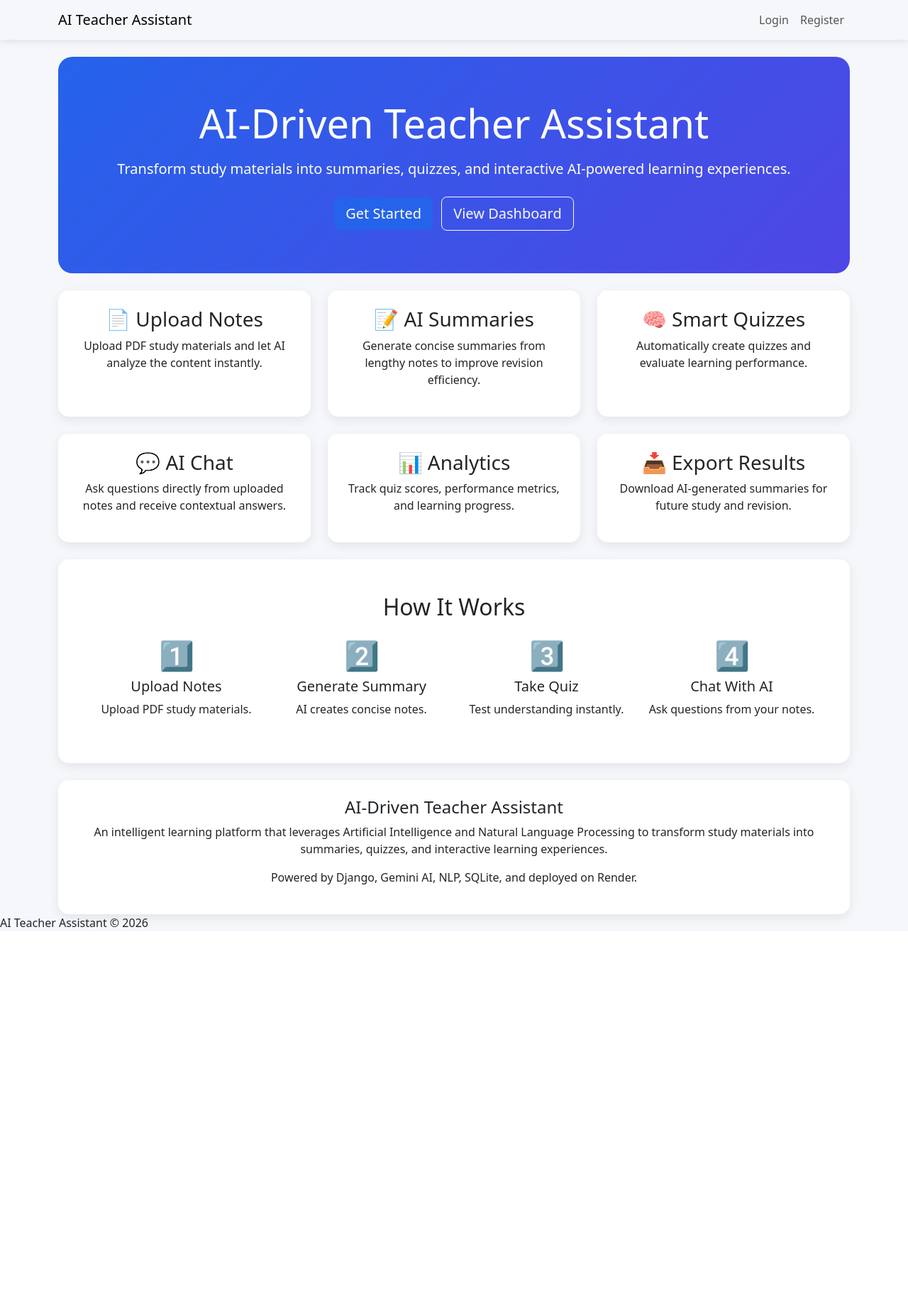
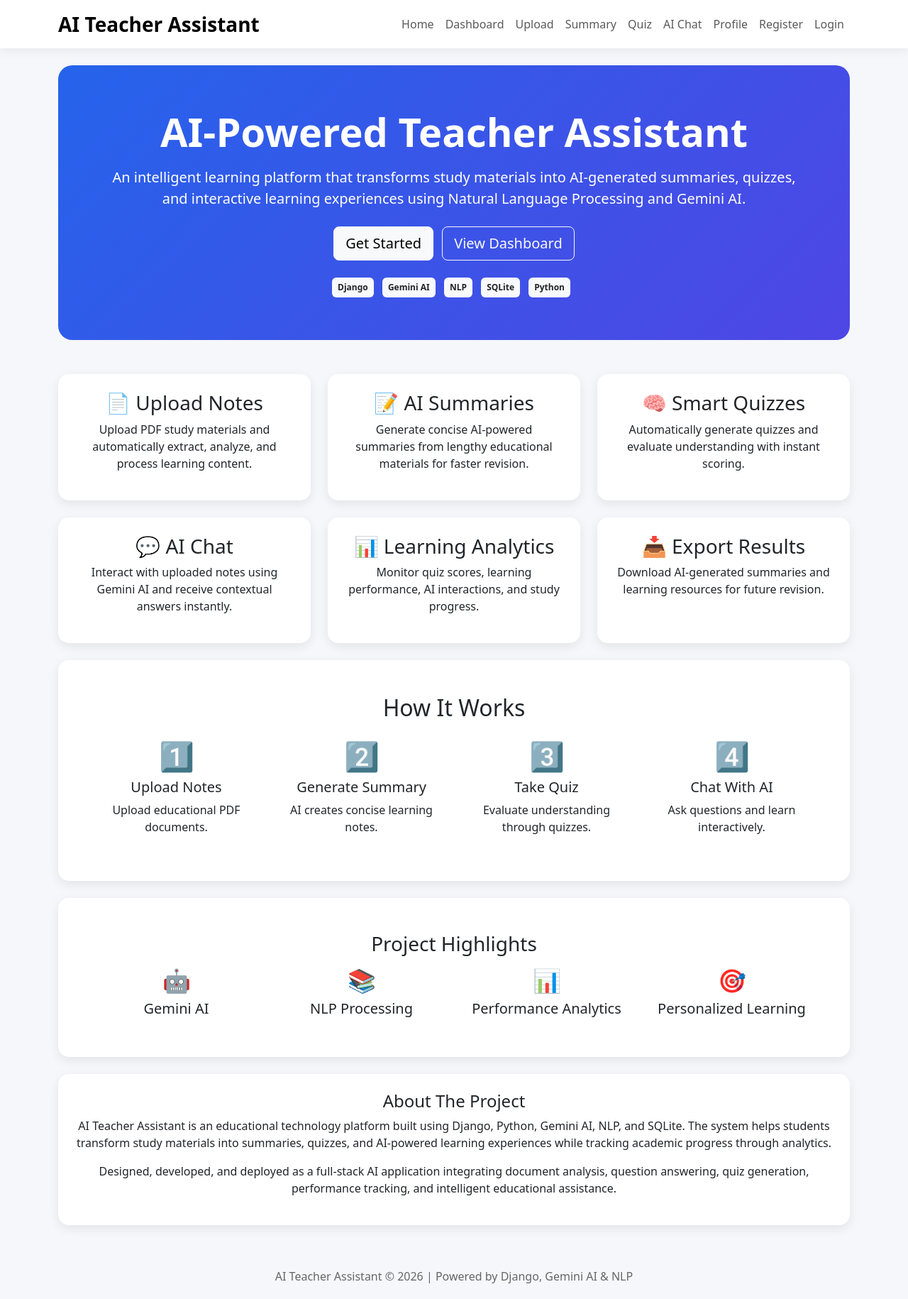
Before and after one commit to prathyusha031/AI-Driven-Teacher-Assistant, a Django app: page / in a window 1280 px wide. Shown: the whole page at 71% size. Before the commit the page ends 1306 px from the top, so only its background shows below. Run offline with Django 5.2, Linux system fonts and the light colour scheme.

Commit message:
Updated settings, views and templates

```diff
--- a/ai_teacher/settings.py
+++ b/ai_teacher/settings.py
@@ -132,3 +132,7 @@ load_dotenv(os.path.join(BASE_DIR, ".env"))
 GEMINI_API_KEY = os.getenv(
     "GEMINI_API_KEY"
 )
+
+LOGIN_URL = '/login/'
+LOGIN_REDIRECT_URL = '/dashboard/'
+LOGOUT_REDIRECT_URL = '/'
--- a/assistant/views.py
+++ b/assistant/views.py
@@ -12,6 +12,7 @@ from .chat_utils import ask_question
 from django.http import HttpResponse
 from reportlab.pdfgen import canvas
 from django.db.models import Avg, Max
+from django.contrib.auth.decorators import login_required
 
 
 
@@ -68,6 +69,7 @@ def login_view(request):
 
 from .models import UploadedDocument
 
+@login_required
 def dashboard(request):
 
     documents = UploadedDocument.objects.all()
@@ -104,6 +106,7 @@ def dashboard(request):
         }
     )
 
+@login_required
 def upload_document(request):
 
     if request.method == "POST":
@@ -161,6 +164,7 @@ def upload_document(request):
     )
 
 
+@login_required
 def quiz_page(request):
 
     documents = UploadedDocument.objects.all().order_by(
@@ -235,6 +239,7 @@ def quiz_page(request):
         }
     )
 
+@login_required
 def summary_page(request):
 
     documents = UploadedDocument.objects.exclude(
@@ -250,9 +255,11 @@ def summary_page(request):
     )
 
 
+@login_required
 def profile_page(request):
     return render(request, 'profile.html')
 
+@login_required
 def quiz_results(request):
 
     results = QuizResult.objects.all().order_by(
@@ -274,6 +281,7 @@ def start_learning(request):
 
     return redirect('login')
 
+@login_required
 def chat_page(request):
 
     documents = UploadedDocument.objects.all()
@@ -314,8 +322,8 @@ def chat_page(request):
         }
     )
 
+@login_required
 def download_summary(request, doc_id):
-
     document = UploadedDocument.objects.get(
         id=doc_id
     )
--- a/templates/base.html
+++ b/templates/base.html
@@ -11,10 +11,21 @@
 
         body{
             background:#f5f7fb;
+            min-height:100vh;
         }
 
         .navbar{
-        box-shadow:0 2px 10px rgba(0,0,0,0.1);
+            background:white;
+            box-shadow:0 2px 15px rgba(0,0,0,0.08);
+        }
+
+        .navbar-brand{
+            font-size:28px;
+            font-weight:700;
+        }
+
+        .nav-link{
+            font-weight:500;
         }
 
         .hero{
@@ -43,39 +54,100 @@
             background:#1d4ed8;
         }
 
+        footer{
+            text-align:center;
+            margin-top:40px;
+            padding:20px;
+            color:#666;
+        }
+
     </style>
 
 </head>
 
 <body>
 
-<nav class="navbar navbar-expand-lg">
+<nav class="navbar navbar-expand-lg navbar-light">
 
     <div class="container">
 
-        <a class="navbar-brand" href="/">AI Teacher Assistant</a>
+        <a class="navbar-brand" href="/">
+            AI Teacher Assistant
+        </a>
 
-        <div class="navbar-nav ms-auto">
+        <button
+            class="navbar-toggler"
+            type="button"
+            data-bs-toggle="collapse"
+            data-bs-target="#navbarNav"
+        >
+            <span class="navbar-toggler-icon"></span>
+        </button>
+
+        <div
+            class="collapse navbar-collapse"
+            id="navbarNav"
+        >
+
+            <ul class="navbar-nav ms-auto">
+
+                <li class="nav-item">
+                    <a class="nav-link" href="/">Home</a>
+                </li>
+
+                <!-- SHOW ALL FEATURES -->
+
+                <li class="nav-item">
+                    <a class="nav-link" href="/dashboard/">Dashboard</a>
+                </li>
+
+                <li class="nav-item">
+                    <a class="nav-link" href="/upload/">Upload</a>
+                </li>
+
+                <li class="nav-item">
+                    <a class="nav-link" href="/summary/">Summary</a>
+                </li>
+
+                <li class="nav-item">
+                    <a class="nav-link" href="/quiz/">Quiz</a>
+                </li>
+
+                <li class="nav-item">
+                    <a class="nav-link" href="/chat/">AI Chat</a>
+                </li>
+
+                <li class="nav-item">
+                    <a class="nav-link" href="/profile/">Profile</a>
+                </li>
 
                 {% if user.is_authenticated %}
 
-        <a class="nav-link" href="/dashboard/">Dashboard</a>
-        <a class="nav-link" href="/upload/">Upload</a>
-        <a class="nav-link" href="/summary/">Summary</a>
-        <a class="nav-link" href="/quiz/">Quiz</a>
-        <a class="nav-link" href="/chat/">AI Chat</a>
-        <a class="nav-link" href="/profile/">Profile</a>
-        <a class="nav-link" href="/logout/">Logout</a>
+                    <li class="nav-item">
+                        <a class="nav-link text-danger" href="/logout/">
+                            Logout
+                        </a>
+                    </li>
 
                 {% else %}
 
-        <a class="nav-link" href="/login/">Login</a>
-        <a class="nav-link" href="/register/">Register</a>
+                    <li class="nav-item">
+                        <a class="nav-link" href="/register/">
+                            Register
+                        </a>
+                    </li>
+
+                    <li class="nav-item">
+                        <a class="nav-link" href="/login/">
+                            Login
+                        </a>
+                    </li>
 
                 {% endif %}
 
+            </ul>
+
         </div>
-
 
     </div>
 
@@ -89,10 +161,10 @@
 </div>
 
 <footer>
+    AI Teacher Assistant © 2026 | Powered by Django, Gemini AI & NLP
+</footer>
 
-    AI Teacher Assistant © 2026
-
-</footer>
+<script src="https://cdn.jsdelivr.net/npm/bootstrap@5.3.3/dist/js/bootstrap.bundle.min.js"></script>
 
 </body>
 </html>
--- a/templates/home.html
+++ b/templates/home.html
@@ -2,22 +2,33 @@
 
 {% block content %}
 
-<div class="hero text-center mb-4">
+<div class="hero text-center mb-5">
 
-    <h1 class="display-4">
-        AI-Driven Teacher Assistant
+    <h1 class="display-4 fw-bold">
+        AI-Powered Teacher Assistant
     </h1>
 
     <p class="lead mt-3">
-        Transform study materials into summaries, quizzes,
-        and interactive AI-powered learning experiences.
+        An intelligent learning platform that transforms study materials into
+        AI-generated summaries, quizzes, and interactive learning experiences
+        using Natural Language Processing and Gemini AI.
     </p>
 
     <div class="mt-4">
 
-        <a href="/upload/" class="btn btn-primary btn-lg me-2">
-            Get Started
+        {% if user.is_authenticated %}
+
+        <a href="/upload/" class="btn btn-light btn-lg me-2">
+           Get Started
         </a>
+
+        {% else %}
+
+        <a href="/login/" class="btn btn-light btn-lg me-2">
+           Get Started
+        </a>
+
+        {% endif %}
 
         <a href="/dashboard/" class="btn btn-outline-light btn-lg">
             View Dashboard
@@ -25,17 +36,41 @@
 
     </div>
 
+    <div class="mt-4">
+
+        <span class="badge bg-light text-dark p-2 me-2">
+            Django
+        </span>
+
+        <span class="badge bg-light text-dark p-2 me-2">
+            Gemini AI
+        </span>
+
+        <span class="badge bg-light text-dark p-2 me-2">
+            NLP
+        </span>
+
+        <span class="badge bg-light text-dark p-2 me-2">
+            SQLite
+        </span>
+
+        <span class="badge bg-light text-dark p-2 me-2">
+            Python
+        </span>
+
+    </div>
+
 </div>
 
-<div class="row">
+<div class="row g-4">
 
     <div class="col-md-4">
         <a href="/upload/" style="text-decoration:none;color:inherit;">
             <div class="card p-4 h-100 text-center">
                 <h3>📄 Upload Notes</h3>
                 <p>
-                    Upload PDF study materials and let AI analyze
-                    the content instantly.
+                    Upload PDF study materials and automatically extract,
+                    analyze, and process learning content.
                 </p>
             </div>
         </a>
@@ -46,8 +81,8 @@
             <div class="card p-4 h-100 text-center">
                 <h3>📝 AI Summaries</h3>
                 <p>
-                    Generate concise summaries from lengthy notes
-                    to improve revision efficiency.
+                    Generate concise AI-powered summaries from lengthy
+                    educational materials for faster revision.
                 </p>
             </div>
         </a>
@@ -58,8 +93,8 @@
             <div class="card p-4 h-100 text-center">
                 <h3>🧠 Smart Quizzes</h3>
                 <p>
-                    Automatically create quizzes and evaluate
-                    learning performance.
+                    Automatically generate quizzes and evaluate
+                    understanding with instant scoring.
                 </p>
             </div>
         </a>
@@ -69,15 +104,15 @@
 
 <br>
 
-<div class="row">
+<div class="row g-4">
 
     <div class="col-md-4">
         <a href="/chat/" style="text-decoration:none;color:inherit;">
             <div class="card p-4 h-100 text-center">
                 <h3>💬 AI Chat</h3>
                 <p>
-                    Ask questions directly from uploaded notes
-                    and receive contextual answers.
+                    Interact with uploaded notes using Gemini AI and
+                    receive contextual answers instantly.
                 </p>
             </div>
         </a>
@@ -86,22 +121,22 @@
     <div class="col-md-4">
         <a href="/dashboard/" style="text-decoration:none;color:inherit;">
             <div class="card p-4 h-100 text-center">
-                <h3>📊 Analytics</h3>
+                <h3>📊 Learning Analytics</h3>
                 <p>
-                    Track quiz scores, performance metrics,
-                    and learning progress.
+                    Monitor quiz scores, learning performance,
+                    AI interactions, and study progress.
                 </p>
             </div>
         </a>
     </div>
 
     <div class="col-md-4">
-        <a href="/dashboard/" style="text-decoration:none;color:inherit;">
+        <a href="/summary/" style="text-decoration:none;color:inherit;">
             <div class="card p-4 h-100 text-center">
                 <h3>📥 Export Results</h3>
                 <p>
-                    Download AI-generated summaries for future
-                    study and revision.
+                    Download AI-generated summaries and learning
+                    resources for future revision.
                 </p>
             </div>
         </a>
@@ -122,25 +157,59 @@
         <div class="col-md-3">
             <h1>1️⃣</h1>
             <h5>Upload Notes</h5>
-            <p>Upload PDF study materials.</p>
+            <p>Upload educational PDF documents.</p>
         </div>
 
         <div class="col-md-3">
             <h1>2️⃣</h1>
             <h5>Generate Summary</h5>
-            <p>AI creates concise notes.</p>
+            <p>AI creates concise learning notes.</p>
         </div>
 
         <div class="col-md-3">
             <h1>3️⃣</h1>
             <h5>Take Quiz</h5>
-            <p>Test understanding instantly.</p>
+            <p>Evaluate understanding through quizzes.</p>
         </div>
 
         <div class="col-md-3">
             <h1>4️⃣</h1>
             <h5>Chat With AI</h5>
-            <p>Ask questions from your notes.</p>
+            <p>Ask questions and learn interactively.</p>
+        </div>
+
+    </div>
+
+</div>
+
+<br>
+
+<div class="card p-5 text-center">
+
+    <h3 class="mb-3">
+        Project Highlights
+    </h3>
+
+    <div class="row">
+
+        <div class="col-md-3">
+            <h2>🤖</h2>
+            <h5>Gemini AI</h5>
+        </div>
+
+        <div class="col-md-3">
+            <h2>📚</h2>
+            <h5>NLP Processing</h5>
+        </div>
+
+        <div class="col-md-3">
+            <h2>📊</h2>
+            <h5>Performance Analytics</h5>
+        </div>
+
+        <div class="col-md-3">
+            <h2>🎯</h2>
+            <h5>Personalized Learning</h5>
         </div>
 
     </div>
@@ -151,18 +220,19 @@
 
 <div class="card p-4 text-center">
 
-    <h4>AI-Driven Teacher Assistant</h4>
+    <h4>About The Project</h4>
 
     <p>
-        An intelligent learning platform that leverages
-        Artificial Intelligence and Natural Language Processing
-        to transform study materials into summaries,
-        quizzes, and interactive learning experiences.
+        AI Teacher Assistant is an educational technology platform built using
+        Django, Python, Gemini AI, NLP, and SQLite. The system helps students
+        transform study materials into summaries, quizzes, and AI-powered
+        learning experiences while tracking academic progress through analytics.
     </p>
 
     <p>
-        Powered by Django, Gemini AI, NLP, SQLite,
-        and deployed on Render.
+        Designed, developed, and deployed as a full-stack AI application
+        integrating document analysis, question answering, quiz generation,
+        performance tracking, and intelligent educational assistance.
     </p>
 
 </div>
```
Lines whose indentation alone changed are shown as unchanged.
